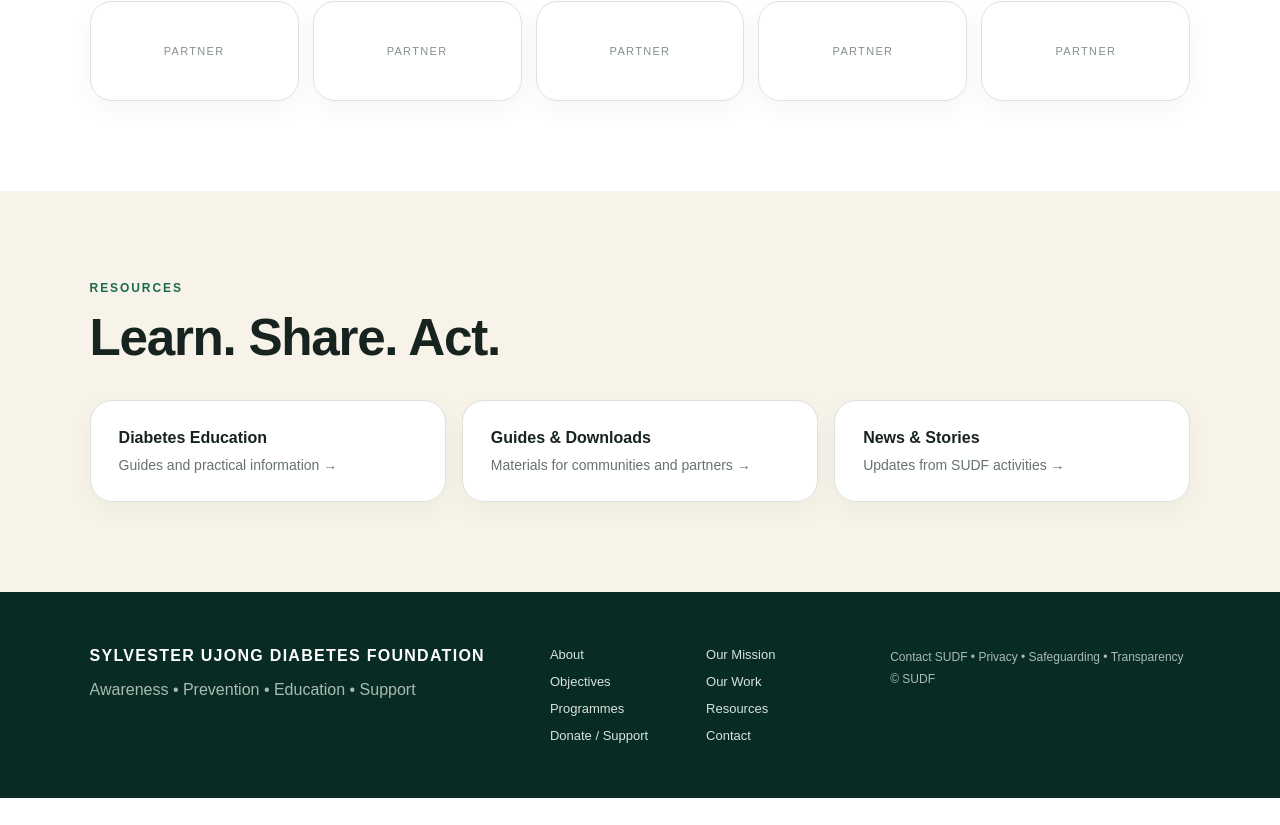
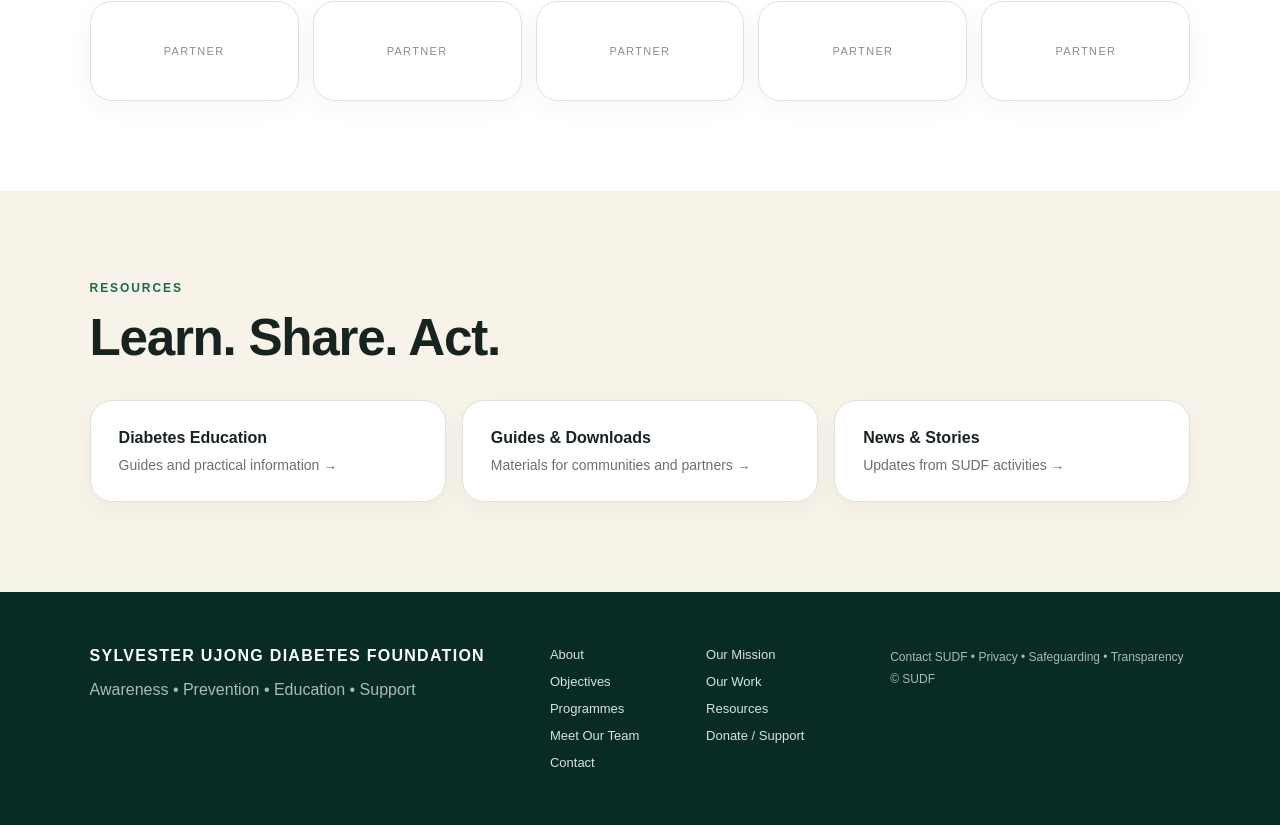
Before and after one commit to AkongShadrach/SUDF-website, a Next.js app: page / in a window 1280 px wide. Shown: the part 7456-8281 px from the top of the page. Before the commit the page ends 8254 px from the top, so only its background shows below. Built offline with nearby package versions, Linux system fonts and the light colour scheme.

Commit message:
Add Meet Our Team to homepage footer navigation

```diff
--- a/app/page.tsx
+++ b/app/page.tsx
@@ -314,7 +314,7 @@ export default function Home() {
         </div>
         <div className="footer-links">
           <a href="#about">About</a><a href="#mission">Our Mission</a><a href="#objectives">Objectives</a>
-          <a href="#programs">Our Work</a><a href="#programmes">Programmes</a><a href="#resources">Resources</a><a href="/donate-support">Donate / Support</a><a href="/contact">Contact</a>
+          <a href="#programs">Our Work</a><a href="#programmes">Programmes</a><a href="#resources">Resources</a><a href="/team">Meet Our Team</a><a href="/donate-support">Donate / Support</a><a href="/contact">Contact</a>
         </div>
         <div className="footer-legal">
           Contact SUDF • Privacy • Safeguarding • Transparency<br />
```
